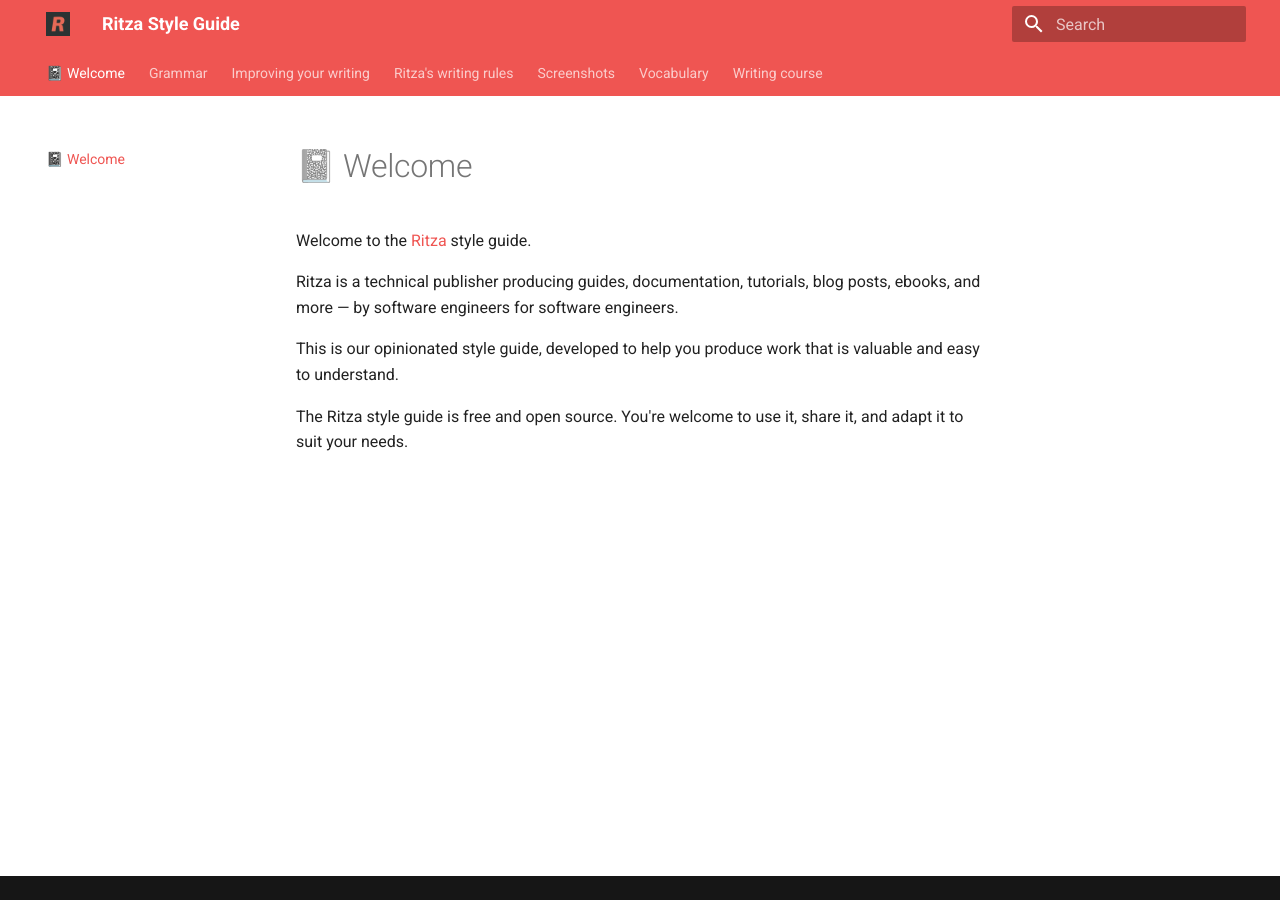
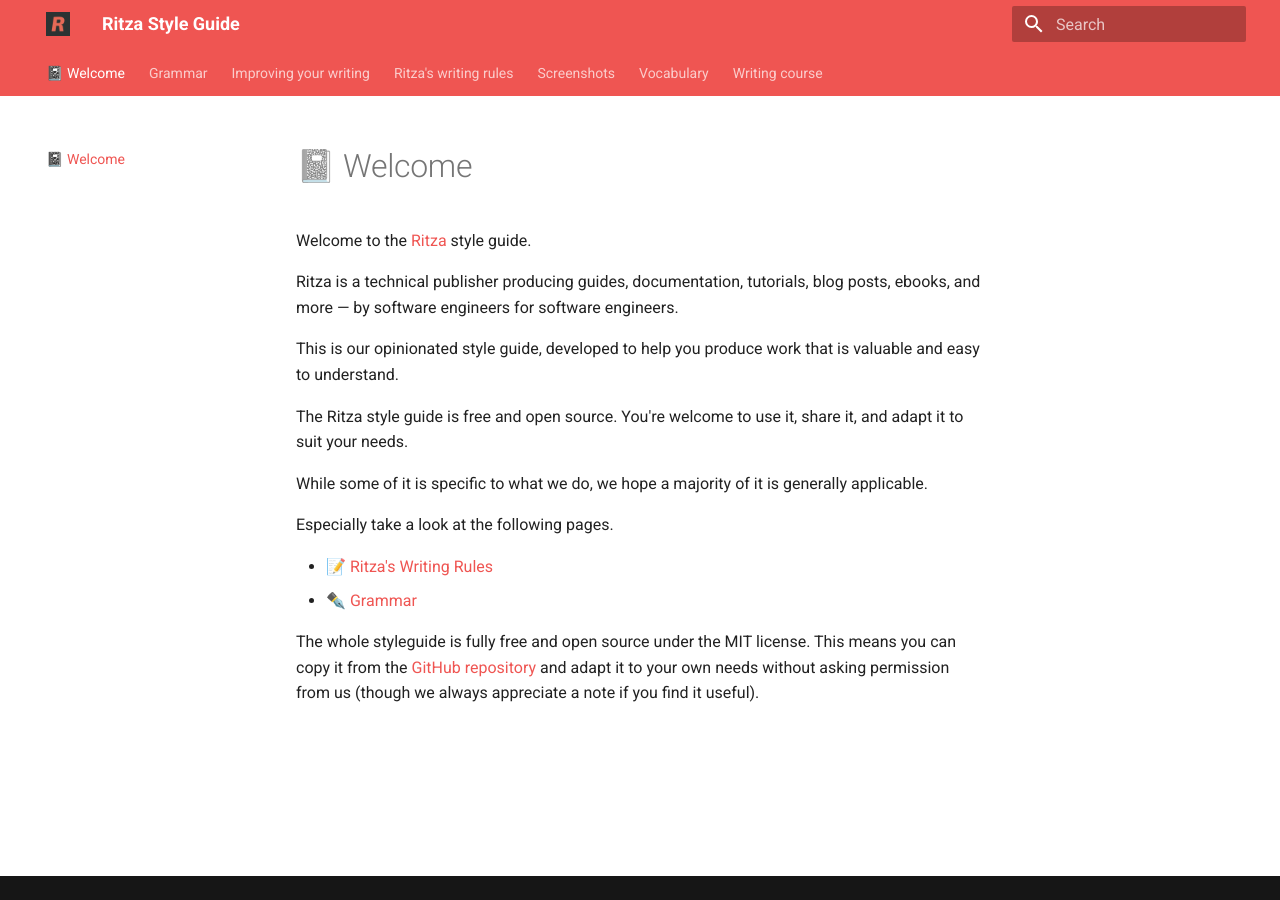
Before and after one commit to ritza-co/styleguide.ritza.co, an MkDocs documentation site: the page built from docs/index.md, in a window 1280 px wide. Built offline with MkDocs 1.6.1 and Material for MkDocs 9.7.7, drawn with Linux system fonts in a browser that asks for light colours.

Commit message:
update home page

```diff
--- a/docs/index.md
+++ b/docs/index.md
@@ -7,3 +7,12 @@
 This is our opinionated style guide, developed to help you produce work that is valuable and easy to understand.
 
 The Ritza style guide is free and open source. You're welcome to use it, share it, and adapt it to suit your needs.
+
+While some of it is specific to what we do, we hope a majority of it is generally applicable.
+
+Especially take a look at the following pages.
+
+- 📝 [Ritza's Writing Rules](https://styleguide.ritza.co/ritza%27s-writing-rules/Style/)
+- ✒️  [Grammar](https://styleguide.ritza.co/grammar/grammar/)
+
+The whole styleguide is fully free and open source under the MIT license. This means you can copy it from the [GitHub repository](https://github.com/ritza-co/styleguide.ritza.co) and adapt it to your own needs without asking permission from us (though we always appreciate a note if you find it useful).
```
